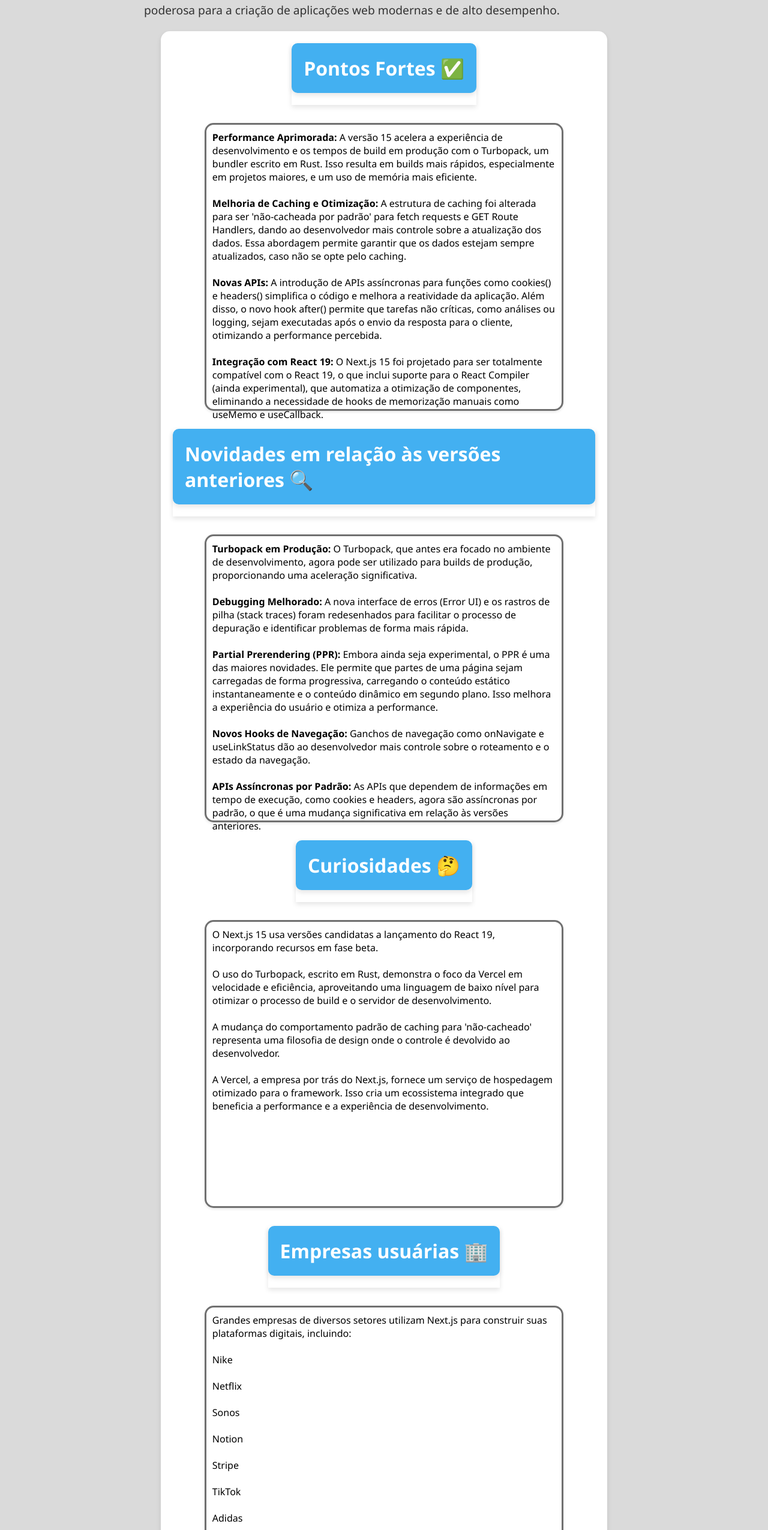
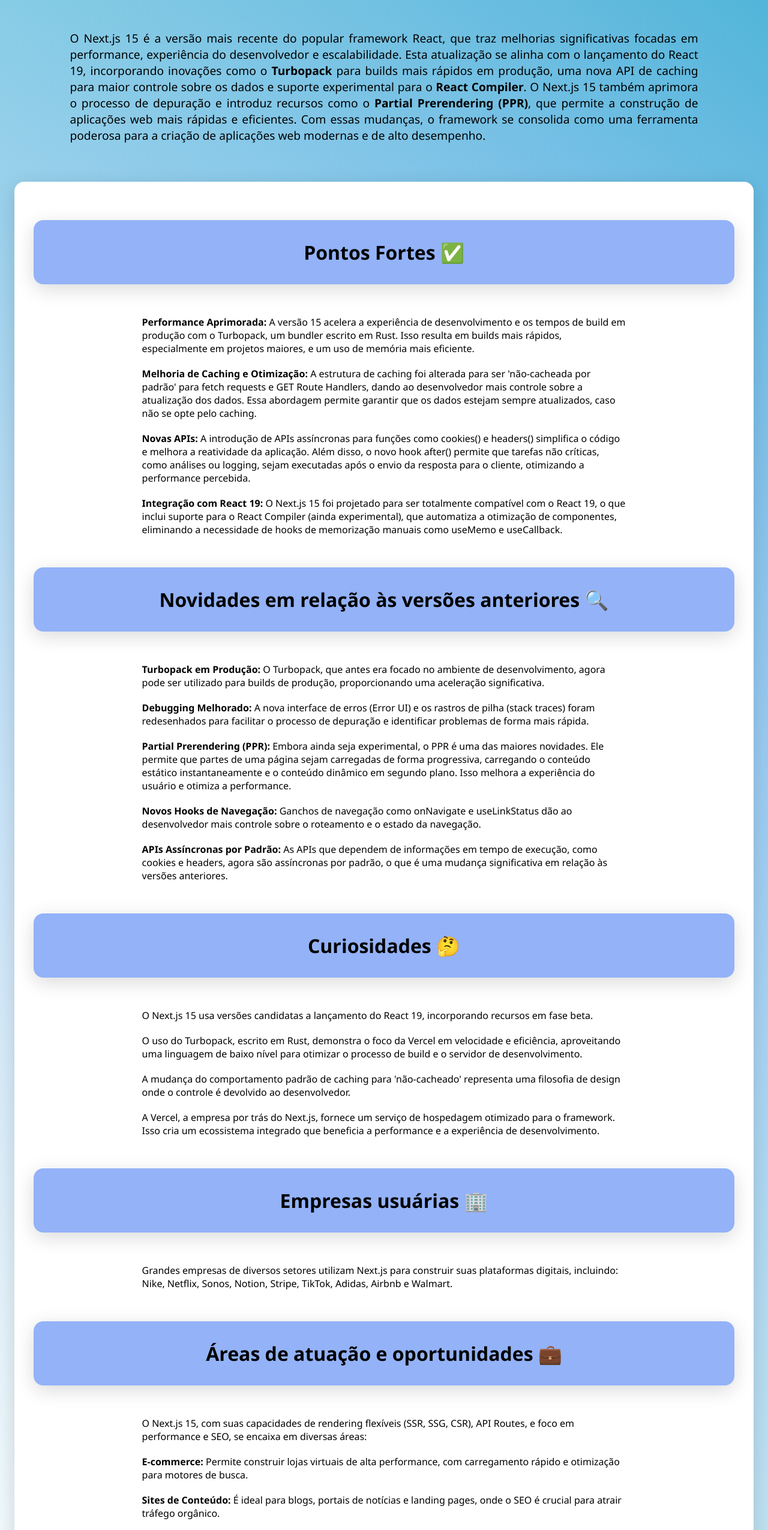
Before and after one commit to turco-vic/FrontEnd-Mini.Wiki.Tech, a Next.js app: page /NextJs15 in a window 1280 px wide. Shown: the part 249-2800 px from the top of the page at 60% size. Built offline with nearby package versions, Linux system fonts and the light colour scheme.

Commit message:
refactor: fix style from 'Next.js' page

```diff
--- a/src/app/NextJs15/next15.module.css
+++ b/src/app/NextJs15/next15.module.css
@@ -1,68 +1,54 @@
-.main {
+.container {
+    width: 100%;
+    min-height: 100vh;
     display: flex;
     flex-direction: column;
-    height: 400vh;
-    background-color: rgb(218, 218, 218);
     align-items: center;
-    justify-content: center;
-    padding: 20px;
+    padding: 5rem 1.5rem 4rem 1.5rem;
+    gap: 4rem;
+    background:
+    linear-gradient(45deg, #ffffff, #6693f5b4),
+    radial-gradient(circle, #00eeff48, #00ff88);
 }
 
-.logoArea {
-    display: flex;
-    align-items: center;
-    justify-content: center;
-    gap: 20px;
-    margin-bottom: 20px;
-    background-color: aliceblue;
-    padding: 20px;
-    border-radius: 10px;
-    box-shadow: 0 4px 8px rgba(0, 0, 0, 0.1);
-    width: 30rem;
+.text {
+    font-size: 1.2rem;
+    color: #000000;
+    text-align: center;
+    text-align: justify;
+    width: 85%;
 }
 
-.logo {
-    width: 70px;
-    height: 70px;
-}
-.text {
+.cardsContainer {
+    display: flex;
     width: 100%;
-    max-width: 800px;
-    margin: 20px auto;
-    font-size: 1.2rem;
-    line-height: 1.6;
-    color: rgb(50, 50, 50);
-    text-align: justify;
+    flex-direction: column;
+    justify-content: center;
+    align-items: center;
+    background-color: #fff;
+    box-shadow: 0 8px 32px 0 rgba(0, 0, 0, 0.15);
+    border-radius: 1rem;
+    padding: 2rem;
 }
 
-.container {
-    flex: 1;
+.titleCard {
     display: flex;
-    flex-direction: column;
-    flex-wrap: wrap;
+    padding: 2rem;
+    background: #6693f5b4;
+    border-radius: 1rem;
+    box-shadow: 0 8px 32px 0 rgba(0, 0, 0, 0.15);
+    justify-content: center;
     align-items: center;
-    justify-content: center;
-    background-color: white;
-    border-radius: 15px;
-    box-shadow: 0 4px 8px rgba(0, 0, 0, 0.1);
-    gap: 30px;
-    width: 60%;
-    padding: 20px;
+    margin-bottom: 2rem;
+    margin-top: 2rem;
+    width: 100%;
 }
 
 .card {
+    width: 85%;
     display: flex;
     flex-direction: column;
+    padding: 10px;
+    justify-content: center;
     align-items: center;
-    justify-content: center;
-    box-shadow: 0 4px 8px rgba(0, 0, 0, 0.1);
 }
-
-.card h1 {
-    margin-bottom: 20px;
-    background-color: #43b0f1;
-    padding: 20px;
-    border-radius: 10px;
-    box-shadow: 0 4px 8px rgba(0, 0, 0, 0.1);
-    color: white;
-}
--- a/src/app/NextJs15/page.jsx
+++ b/src/app/NextJs15/page.jsx
@@ -3,96 +3,95 @@
 
 export default function Nextjs15() {
     return (
-        <div>
-            <main className={styles.main}>
-                <div className={styles.logoArea}>
-                    <img src="/nextlogo.png" alt="Logo do Next.js" className={styles.logo} />
+        <div className={styles.container}>
             <h1>Next.js 15</h1>
-                </div>
-
-                <div className={styles.text}>
-                    <p>O Next.js 15 é a versão mais recente do popular framework React, que traz melhorias significativas focadas em performance, experiência do desenvolvedor e escalabilidade. Esta atualização se alinha com o lançamento do React 19, incorporando inovações como o <b>Turbopack</b> para builds mais rápidos em produção, uma nova API de caching para maior controle sobre os dados e suporte experimental para o <b>React Compiler</b>. O Next.js 15 também aprimora o processo de depuração e introduz recursos como o <b>Partial Prerendering (PPR)</b>, que permite a construção de aplicações web mais rápidas e eficientes. Com essas mudanças, o framework se consolida como uma ferramenta poderosa para a criação de aplicações web modernas e de alto desempenho.</p>
-                </div>
-                <div className={styles.container}>
-                    <div className={styles.card}>
+            <p className={styles.text}>O Next.js 15 é a versão mais recente do popular framework React, que traz melhorias significativas focadas em performance, experiência do desenvolvedor e escalabilidade. Esta atualização se alinha com o lançamento do React 19, incorporando inovações como o <b>Turbopack</b> para builds mais rápidos em produção, uma nova API de caching para maior controle sobre os dados e suporte experimental para o <b>React Compiler</b>. O Next.js 15 também aprimora o processo de depuração e introduz recursos como o <b>Partial Prerendering (PPR)</b>, que permite a construção de aplicações web mais rápidas e eficientes. Com essas mudanças, o framework se consolida como uma ferramenta poderosa para a criação de aplicações web modernas e de alto desempenho.</p>
+            <div className={styles.cardsContainer}>
+                <div className={styles.titleCard}>
                     <h1>Pontos Fortes ✅</h1>
                 </div>
+                <div className={styles.card}>
                     <CardNext
                         subtitle="Performance Aprimorada:"
-                        text="A versão 15 acelera a experiência de desenvolvimento e os tempos de build em produção com o Turbopack, um bundler escrito em Rust. Isso resulta em builds mais rápidos, especialmente em projetos maiores, e um uso de memória mais eficiente."
-                        subtitle2="Melhoria de Caching e Otimização:"
-                        text2="A estrutura de caching foi alterada para ser 'não-cacheada por padrão' para fetch requests e GET Route Handlers, dando ao desenvolvedor mais controle sobre a atualização dos dados. Essa abordagem permite garantir que os dados estejam sempre atualizados, caso não se opte pelo caching."
-                        subtitle3="Novas APIs:"
-                        text3="A introdução de APIs assíncronas para funções como cookies() e headers() simplifica o código e melhora a reatividade da aplicação. Além disso, o novo hook after() permite que tarefas não críticas, como análises ou logging, sejam executadas após o envio da resposta para o cliente, otimizando a performance percebida."
-                        subtitle4="Integração com React 19:"
-                        text4="O Next.js 15 foi projetado para ser totalmente compatível com o React 19, o que inclui suporte para o React Compiler (ainda experimental), que automatiza a otimização de componentes, eliminando a necessidade de hooks de memorização manuais como useMemo e useCallback."
-                    />
-
-                    <div className={styles.card}>
+                        text="A versão 15 acelera a experiência de desenvolvimento e os tempos de build em produção com o Turbopack, um bundler escrito em Rust. Isso resulta em builds mais rápidos, especialmente em projetos maiores, e um uso de memória mais eficiente." />
+                    <CardNext
+                        subtitle="Melhoria de Caching e Otimização:"
+                        text="A estrutura de caching foi alterada para ser 'não-cacheada por padrão' para fetch requests e GET Route Handlers, dando ao desenvolvedor mais controle sobre a atualização dos dados. Essa abordagem permite garantir que os dados estejam sempre atualizados, caso não se opte pelo caching." />
+                    <CardNext
+                        subtitle="Novas APIs:"
+                        text="A introdução de APIs assíncronas para funções como cookies() e headers() simplifica o código e melhora a reatividade da aplicação. Além disso, o novo hook after() permite que tarefas não críticas, como análises ou logging, sejam executadas após o envio da resposta para o cliente, otimizando a performance percebida." />
+                    <CardNext
+                        subtitle="Integração com React 19:"
+                        text="O Next.js 15 foi projetado para ser totalmente compatível com o React 19, o que inclui suporte para o React Compiler (ainda experimental), que automatiza a otimização de componentes, eliminando a necessidade de hooks de memorização manuais como useMemo e useCallback." />
+                </div>
+                <div className={styles.titleCard}>
                     <h1>Novidades em relação às versões anteriores 🔍</h1>
                 </div>
-
+                <div className={styles.card}>
                     <CardNext
                         subtitle="Turbopack em Produção:"
-                        text="O Turbopack, que antes era focado no ambiente de desenvolvimento, agora pode ser utilizado para builds de produção, proporcionando uma aceleração significativa."
-                        subtitle2="Debugging Melhorado:"
-                        text2="A nova interface de erros (Error UI) e os rastros de pilha (stack traces) foram redesenhados para facilitar o processo de depuração e identificar problemas de forma mais rápida."
-                        subtitle3="Partial Prerendering (PPR):"
-                        text3="Embora ainda seja experimental, o PPR é uma das maiores novidades. Ele permite que partes de uma página sejam carregadas de forma progressiva, carregando o conteúdo estático instantaneamente e o conteúdo dinâmico em segundo plano. Isso melhora a experiência do usuário e otimiza a performance."
-                        subtitle4="Novos Hooks de Navegação:"
-                        text4="Ganchos de navegação como onNavigate e useLinkStatus dão ao desenvolvedor mais controle sobre o roteamento e o estado da navegação."
-                        subtitle5="APIs Assíncronas por Padrão:"
-                        text5="As APIs que dependem de informações em tempo de execução, como cookies e headers, agora são assíncronas por padrão, o que é uma mudança significativa em relação às versões anteriores."
-                    />
-
-                    <div className={styles.card}>
+                        text="O Turbopack, que antes era focado no ambiente de desenvolvimento, agora pode ser utilizado para builds de produção, proporcionando uma aceleração significativa." />
+                    <CardNext
+                        subtitle="Debugging Melhorado:"
+                        text="A nova interface de erros (Error UI) e os rastros de pilha (stack traces) foram redesenhados para facilitar o processo de depuração e identificar problemas de forma mais rápida." />
+                    <CardNext
+                        subtitle="Partial Prerendering (PPR):"
+                        text="Embora ainda seja experimental, o PPR é uma das maiores novidades. Ele permite que partes de uma página sejam carregadas de forma progressiva, carregando o conteúdo estático instantaneamente e o conteúdo dinâmico em segundo plano. Isso melhora a experiência do usuário e otimiza a performance." />
+                    <CardNext
+                        subtitle="Novos Hooks de Navegação:"
+                        text="Ganchos de navegação como onNavigate e useLinkStatus dão ao desenvolvedor mais controle sobre o roteamento e o estado da navegação." />
+                    <CardNext
+                        subtitle="APIs Assíncronas por Padrão:"
+                        text="As APIs que dependem de informações em tempo de execução, como cookies e headers, agora são assíncronas por padrão, o que é uma mudança significativa em relação às versões anteriores." />
+                </div>
+                <div className={styles.titleCard}>
                     <h1>Curiosidades 🤔</h1>
                 </div>
-
+                <div className={styles.card}>
                     <CardNext
-                        text="O Next.js 15 usa versões candidatas a lançamento do React 19, incorporando recursos em fase beta."
-                        text2="O uso do Turbopack, escrito em Rust, demonstra o foco da Vercel em velocidade e eficiência, aproveitando uma linguagem de baixo nível para otimizar o processo de build e o servidor de desenvolvimento."
-                        text3="A mudança do comportamento padrão de caching para 'não-cacheado' representa uma filosofia de design onde o controle é devolvido ao desenvolvedor."
-                        text4="A Vercel, a empresa por trás do Next.js, fornece um serviço de hospedagem otimizado para o framework. Isso cria um ecossistema integrado que beneficia a performance e a experiência de desenvolvimento."
+                        text="O Next.js 15 usa versões candidatas a lançamento do React 19, incorporando recursos em fase beta." />
+                    <CardNext
+                        text="O uso do Turbopack, escrito em Rust, demonstra o foco da Vercel em velocidade e eficiência, aproveitando uma linguagem de baixo nível para otimizar o processo de build e o servidor de desenvolvimento." />
+                    <CardNext
+                        text="A mudança do comportamento padrão de caching para 'não-cacheado' representa uma filosofia de design onde o controle é devolvido ao desenvolvedor." />
+                    <CardNext
+                        text="A Vercel, a empresa por trás do Next.js, fornece um serviço de hospedagem otimizado para o framework. Isso cria um ecossistema integrado que beneficia a performance e a experiência de desenvolvimento."
                     />
-
-                    <div className={styles.card}>
+                </div>
+                <div className={styles.titleCard}>
                     <h1>Empresas usuárias 🏢</h1>
                 </div>
-
+                <div className={styles.card}>
                     <CardNext
-                        text="Grandes empresas de diversos setores utilizam Next.js para construir suas plataformas digitais, incluindo:"
-                        text2="Nike"
-                        text3="Netflix"
-                        text4="Sonos"
-                        text5="Notion"
-                        text6="Stripe"
-                        text7="TikTok"
-                        text8="Adidas"
-                        text9="Airbnb"
-                        text10="Walmart"
+                        text="Grandes empresas de diversos setores utilizam Next.js para construir suas plataformas digitais, incluindo: Nike, Netflix, Sonos, Notion, Stripe, TikTok, Adidas, Airbnb e Walmart."
                     />
-
-                    <div className={styles.card}>
+                </div>
+                <div className={styles.titleCard}>
                     <h1>Áreas de atuação e oportunidades 💼</h1>
                 </div>
-
+                <div className={styles.card}>
                     <CardNext
-                        text="O Next.js 15, com suas capacidades de rendering flexíveis (SSR, SSG, CSR), API Routes, e foco em performance e SEO, se encaixa em diversas áreas:"
-                        subtitle2="E-commerce:"
-                        text2="Permite construir lojas virtuais de alta performance, com carregamento rápido e otimização para motores de busca."
-                        subtitle3="Sites de Conteúdo:"
-                        text3="É ideal para blogs, portais de notícias e landing pages, onde o SEO é crucial para atrair tráfego orgânico."
-                        subtitle4="Aplicações Web de Grande Escala:"
-                        text4="A arquitetura do Next.js é escalável, o que o torna uma escolha sólida para aplicações complexas e com grande volume de dados."
-                        subtitle5="Desenvolvimento Full Stack:"
-                        text5="Com a capacidade de criar APIs internas (Route Handlers), o Next.js permite que um único desenvolvedor ou time trabalhe tanto no frontend quanto no backend de uma aplicação."
-                        subtitle6="Sistemas B2B e Dashboards:"
-                        text6="Pode ser utilizado para construir painéis administrativos e sistemas internos, aproveitando a velocidade de renderização e as melhorias na experiência de desenvolvimento."
-                        text7="Com a crescente adoção do Next.js 15, as oportunidades para desenvolvedores com expertise no framework e no ecossistema React continuam em alta no mercado de trabalho."
+                        text="O Next.js 15, com suas capacidades de rendering flexíveis (SSR, SSG, CSR), API Routes, e foco em performance e SEO, se encaixa em diversas áreas:" />
+                    <CardNext
+                        subtitle="E-commerce:"
+                        text="Permite construir lojas virtuais de alta performance, com carregamento rápido e otimização para motores de busca." />
+                    <CardNext
+                        subtitle="Sites de Conteúdo:"
+                        text="É ideal para blogs, portais de notícias e landing pages, onde o SEO é crucial para atrair tráfego orgânico." />
+                    <CardNext
+                        subtitle="Aplicações Web de Grande Escala:"
+                        text="A arquitetura do Next.js é escalável, o que o torna uma escolha sólida para aplicações complexas e com grande volume de dados." />
+                    <CardNext
+                        subtitle="Desenvolvimento Full Stack:"
+                        text="Com a capacidade de criar APIs internas (Route Handlers), o Next.js permite que um único desenvolvedor ou time trabalhe tanto no frontend quanto no backend de uma aplicação." />
+                    <CardNext
+                        subtitle="Sistemas B2B e Dashboards:"
+                        text="Pode ser utilizado para construir painéis administrativos e sistemas internos, aproveitando a velocidade de renderização e as melhorias na experiência de desenvolvimento." />
+                    <CardNext
+                        text="Com a crescente adoção do Next.js 15, as oportunidades para desenvolvedores com expertise no framework e no ecossistema React continuam em alta no mercado de trabalho."
                     />
                 </div>
-            </main>
+            </div>
         </div>
     )
 }
--- a/src/components/CardNext.jsx
+++ b/src/components/CardNext.jsx
@@ -1,29 +1,9 @@
 import styles from "../styles/CardNext.module.css";
 
-export default function CardNext({ title, subtitle, subtitle2, subtitle3, subtitle4, subtitle5, subtitle6, subtitle7, subtitle8, subtitle9, subtitle10, text, text2, text3, text4, text5, text6, text7, text8, text9, text10 }) {
+export default function CardNext({ text, subtitle }) {
     return (
         <div className={styles.topics}>
-            <h2>{title}</h2>
-            {/* <div className={styles.line}></div> */}
             <p><b>{subtitle}</b> {text}</p>
-            <br />
-            <p><b>{subtitle2}</b> {text2}</p>
-            <br />
-            <p><b>{subtitle3}</b> {text3}</p>
-            <br />
-            <p><b>{subtitle4}</b> {text4}</p>
-            <br />
-            <p><b>{subtitle5}</b> {text5}</p>
-            <br />
-            <p><b>{subtitle6}</b> {text6}</p>
-            <br />
-            <p><b>{subtitle7}</b> {text7}</p>
-            <br />
-            <p><b>{subtitle8}</b> {text8}</p>
-            <br />
-            <p><b>{subtitle9}</b> {text9}</p>
-            <br />
-            <p><b>{subtitle10}</b> {text10}</p>
         </div>
     )
 }
--- a/src/styles/CardNext.module.css
+++ b/src/styles/CardNext.module.css
@@ -3,29 +3,8 @@
     display: flex;
     flex-direction: column;
     padding: 10px;
-    border-color: rgb(112, 112, 112);
-    border-style: solid;
-    border-width: 3px;
-    border-radius: 15px;
-    background-color: white;
-    box-shadow: 0 2px 4px rgba(0, 0, 0, 0.1);
-    height: 30rem;
-    transition: transform 0.3s ease, box-shadow 0.3s ease;
-}
-
-.topics:hover {
-    background-color: rgba(126, 186, 255, 0.24);
-    transform: scale(1.01);
-    box-shadow: 0 8px 16px rgba(56, 56, 56, 0.445);
 }
 
 .topics:active {
     transform: scale(0.99);
 }
-
-/* .line {
-    width: 50%;
-    height: 3px;
-    background-color: rgb(17, 148, 255);
-    margin: 10px 0;
-} */
```
Lines whose indentation alone changed are shown as unchanged.
